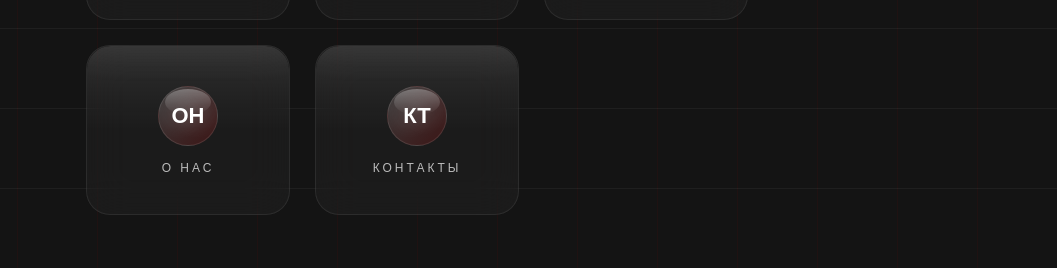
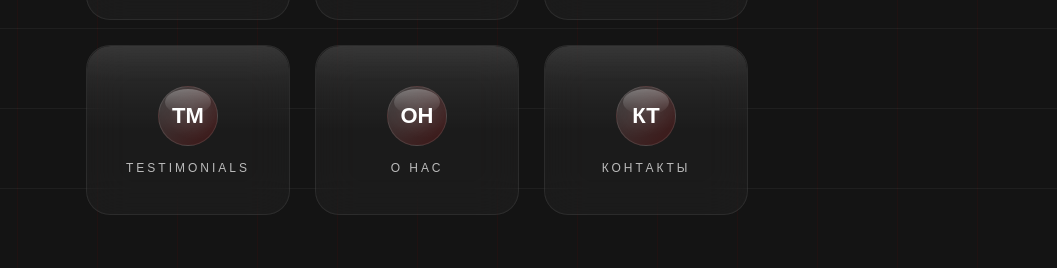
Before and after one commit to xilloss/umbrella, a plain HTML site: page index.html in a window 1280 px wide. Shown: the part 452-720 px from the top of the page, 223-1280 px from the left. Drawn offline with Linux system fonts and the light colour scheme; a web font is replaced by a local one.

Commit message:
Update index.html

```diff
--- a/index.html
+++ b/index.html
@@ -53,10 +53,10 @@
                 <div class="menu-badge">ГР</div>
                 <div class="menu-title">Галерея</div>
             </div>
-            <!--<div class="menu-item initial-load" data-section="testimonials">
+            <div class="menu-item initial-load" data-section="testimonials">
                 <div class="menu-badge">TM</div>
                 <div class="menu-title">Testimonials</div>
-            </div> -->
+            </div>
             <div class="menu-item initial-load" data-section="about">
                 <div class="menu-badge">ОН</div>
                 <div class="menu-title">о Нас</div>
```
